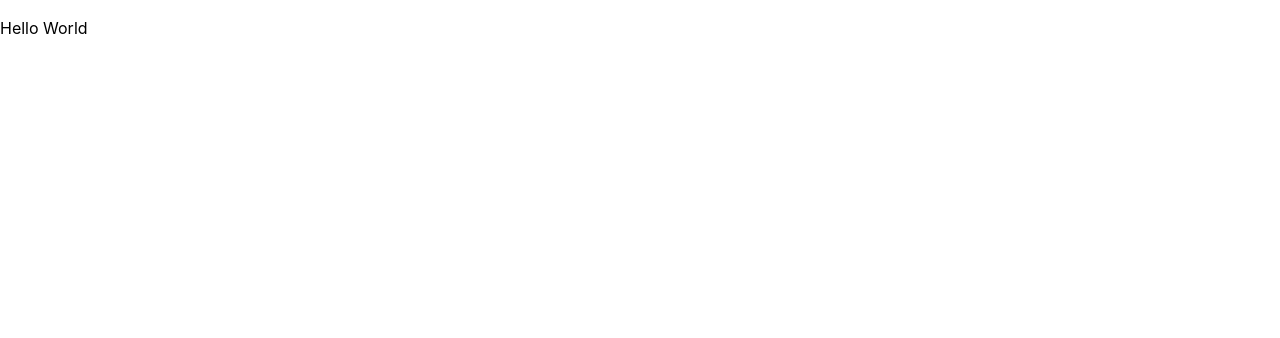
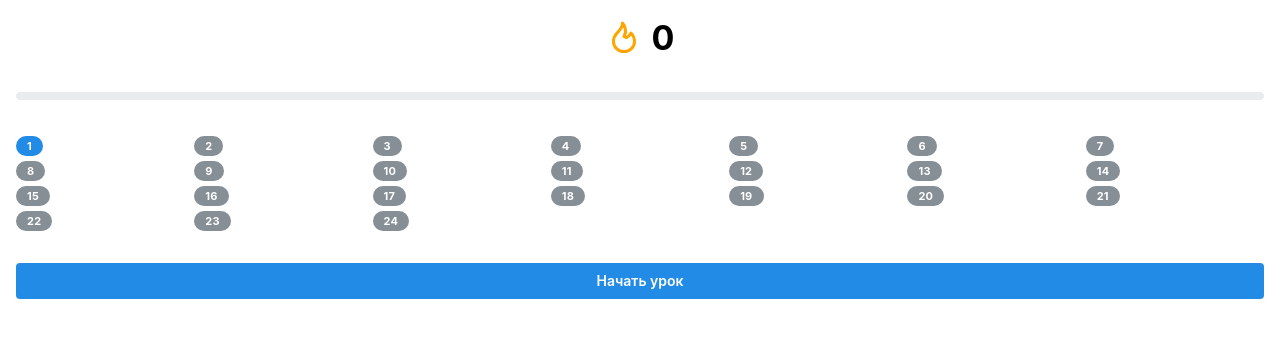
Before and after one commit to totokartonio/frontend-interview-trainer, a React (Vite) app: page / in a window 1280 px wide. Shown: the top 338 px of the page. Built offline with nearby package versions, Linux system fonts and the light colour scheme.

Commit message:
feat: add home screen with tracking of streak

```diff
--- a/package.json
+++ b/package.json
@@ -15,7 +15,6 @@
     "@mantine/notifications": "^8.3.8",
     "@tabler/icons-react": "^3.35.0",
     "dayjs": "^1.11.19",
-    "feather-icons": "^4.29.2",
     "react": "^19.2.0",
     "react-dom": "^19.2.0"
   },
--- a/src/App.tsx
+++ b/src/App.tsx
@@ -1,11 +1,12 @@
 import { MantineProvider } from "@mantine/core";
 import "@mantine/core/styles.css";
+import Home from "./Components/Home";
 
 function App() {
   return (
     <MantineProvider>
       <div>
-        <p>Hello World</p>
+        <Home />
       </div>
     </MantineProvider>
   );
--- a/src/Components/Home/Home.tsx
+++ b/src/Components/Home/Home.tsx
@@ -1,3 +1,52 @@
-const Home = () => {};
+import {
+  Title,
+  Button,
+  Progress,
+  Grid,
+  Badge,
+  Stack,
+  Group,
+} from "@mantine/core";
+import { IconFlame } from "@tabler/icons-react";
+import { useStreak } from "../../hooks/useStreak";
+
+const Home = () => {
+  const { progress } = useStreak();
+
+  const progressPercent = (progress.completedDays.length / 24) * 100;
+  const days = Array.from({ length: 24 }, (_, i) => i + 1);
+
+  const getDayColor = (dayNumber: number) => {
+    if (progress.completedDays.includes(dayNumber)) return "green";
+    if (dayNumber === progress.currentDay) return "blue";
+    return "gray";
+  };
+
+  const handleClick = () => {
+    alert("Урок начат");
+  };
+
+  return (
+    <Stack gap="xl" p="md">
+      <Title order={1}>
+        <Group gap="xs" wrap="nowrap" align="center" justify="center">
+          <IconFlame color="orange" size={36} />
+          <div>{progress.streak}</div>
+        </Group>
+      </Title>
+      <Progress value={progressPercent} />
+      <Grid gutter="s" columns={7}>
+        {days.map((day) => {
+          return (
+            <Grid.Col span={1} key={day}>
+              <Badge color={getDayColor(day)}>{day}</Badge>
+            </Grid.Col>
+          );
+        })}
+      </Grid>
+      <Button onClick={handleClick}>Начать урок</Button>
+    </Stack>
+  );
+};
 
 export default Home;
```
Also changed, not shown: 1 other file (tests, documents, lock files or other folders).
